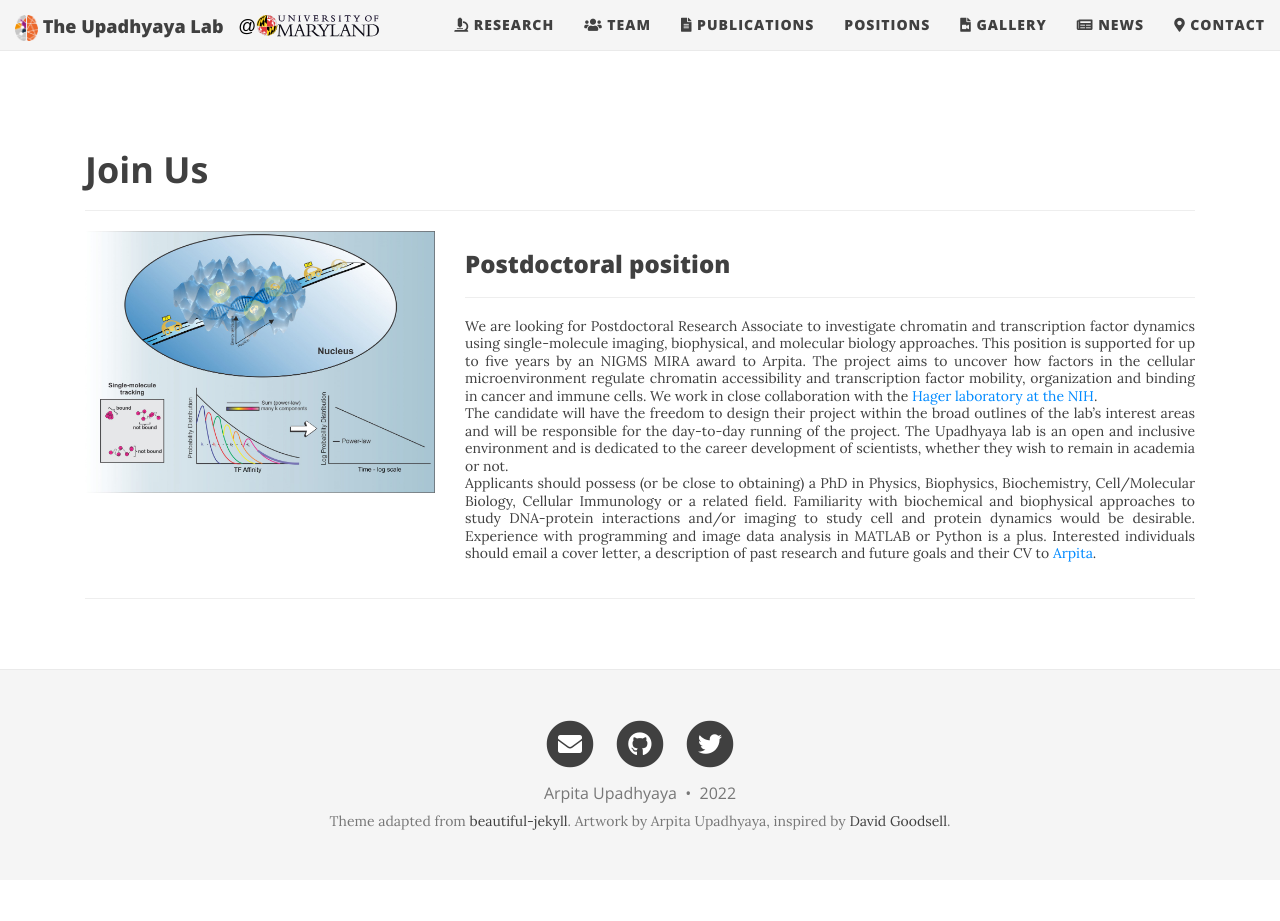
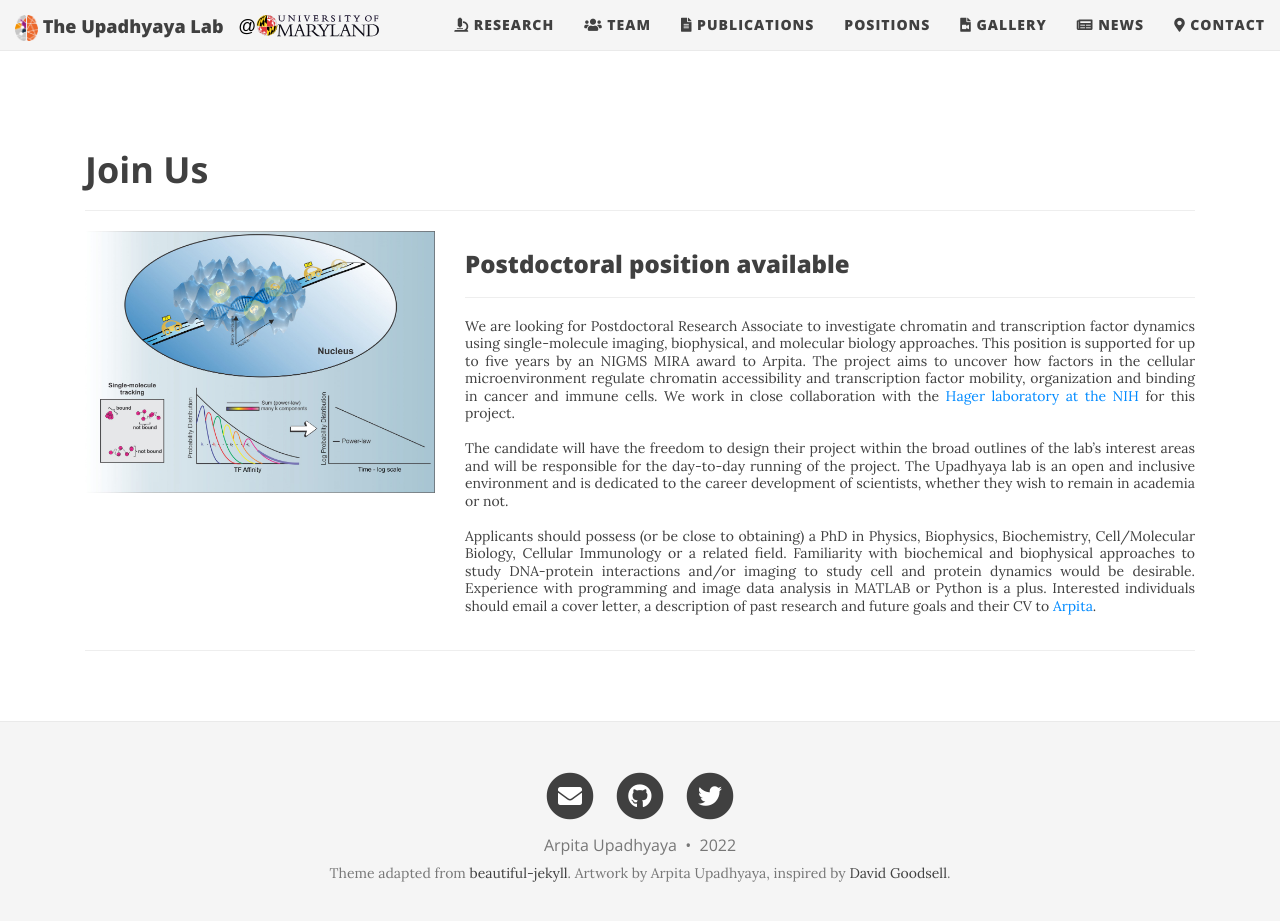
Before and after one commit to arpitalab/arpitalab.github.io, a Jekyll site: the page built from pages/Positions.md, in a window 1280 px wide and 933 px high. Shown: the top 921 px of the window. Built offline with Jekyll 4.4.1, drawn with Linux system fonts in a browser that asks for light colours; nearby versions of some CDN libraries.

Commit message:
Update Positions.md

```diff
--- a/pages/Positions.md
+++ b/pages/Positions.md
@@ -12,12 +12,12 @@
     	<img src="/img/publications/2019_Garcia_NAR.jpg" alt="Power-law TF-chromatin interactions">
     </div>
     <div class="col-sm-8">
-        <h3>Postdoctoral position</h3>
+        <h3>Postdoctoral position available</h3>
         <hr>
-        <p class="text-justify">We are looking for Postdoctoral Research Associate to investigate chromatin and transcription factor dynamics using single-molecule imaging, biophysical, and molecular biology approaches. This position is supported for up to five years by an NIGMS MIRA award to Arpita. The project aims to uncover how factors in the cellular microenvironment regulate chromatin accessibility and transcription factor mobility, organization and binding in cancer and immune cells. We work in close collaboration with the <a href="https://ccr.cancer.gov/laboratory-of-receptor-biology-and-gene-expression">Hager laboratory at the NIH</a>.
-<br>
+        <p class="text-justify">We are looking for Postdoctoral Research Associate to investigate chromatin and transcription factor dynamics using single-molecule imaging, biophysical, and molecular biology approaches. This position is supported for up to five years by an NIGMS MIRA award to Arpita. The project aims to uncover how factors in the cellular microenvironment regulate chromatin accessibility and transcription factor mobility, organization and binding in cancer and immune cells. We work in close collaboration with the <a href="https://ccr.cancer.gov/laboratory-of-receptor-biology-and-gene-expression">Hager laboratory at the NIH</a> for this project.
+<br><br>
         The candidate will have the freedom to design their project within the broad outlines of the lab’s interest areas and will be responsible for the day-to-day running of the project. The Upadhyaya lab is an open and inclusive environment and is dedicated to the career development of scientists, whether they wish to remain in academia or not.
-<br>
+<br><br>
         Applicants should possess (or be close to obtaining) a PhD in Physics, Biophysics, Biochemistry, Cell/Molecular Biology, Cellular Immunology or a related field. Familiarity with biochemical and biophysical approaches to study DNA-protein interactions and/or imaging to study cell and protein dynamics would be desirable. Experience with programming and image data analysis in MATLAB or Python is a plus. Interested individuals should email a cover letter, a description of past research and future goals and their CV to <a href="mailto:arpitau@umd.edu">Arpita</a>.
 </p>
     </div>
```
